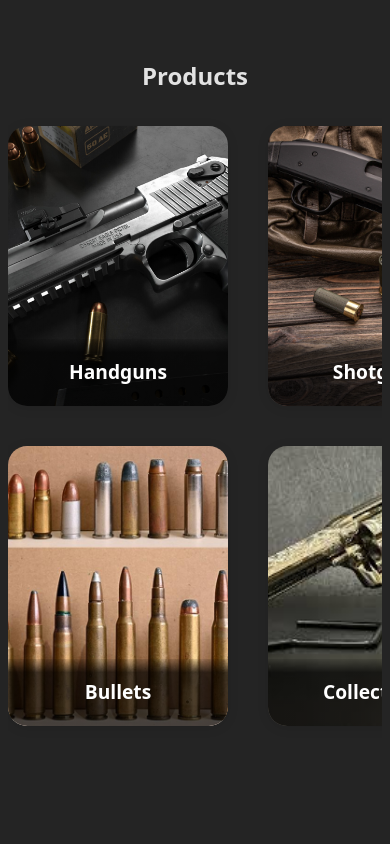
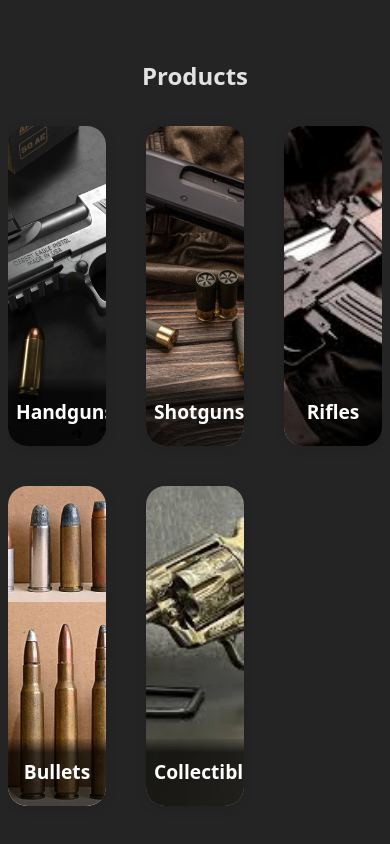
Before and after one commit to DarylReuben/UmhlangaArms, a React (Vite) app: page / in a window 390 px wide. Shown: the part 780-1624 px from the top of the page. Built offline with nearby package versions, Linux system fonts and the light colour scheme.

Commit message:
Test product card update

```diff
--- a/src/ProductCard.css
+++ b/src/ProductCard.css
@@ -31,6 +31,13 @@
   .products-grid {
     grid-template-columns: repeat(3, 1fr);
   }
+  .product-card,
+  .product-card.full-bg {
+    height: auto;
+    aspect-ratio: 3/4;
+    min-height: 0;
+    max-width: 100vw;
+  }
 }
 
 .product-card,
@@ -39,6 +46,7 @@
   min-width: 0;
   max-width: 100%;
   height: 320px;
+  aspect-ratio: 3/4;
 }
 
 .product-card {
@@ -50,9 +58,6 @@
   border-radius: 1.2rem;
   box-shadow: 0 2px 12px rgba(0,0,0,0.10);
   padding: 1.5rem 1rem 1rem 1rem;
-  min-width: 180px;
-  max-width: 220px;
-  min-height: 280px;
   margin: 0 auto;
   transition: box-shadow 0.18s cubic-bezier(0.4,0,0.2,1), transform 0.18s cubic-bezier(0.4,0,0.2,1);
   position: relative;
@@ -62,10 +67,6 @@
 .product-card.full-bg {
   background: none;
   padding: 0;
-  min-width: 220px;
-  max-width: 220px;
-  min-height: 280px;
-  height: 280px;
   justify-content: flex-end;
 }
 
```
